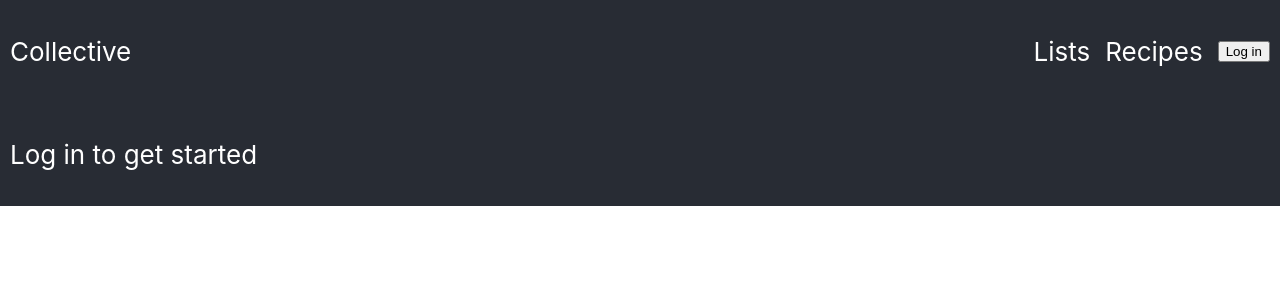
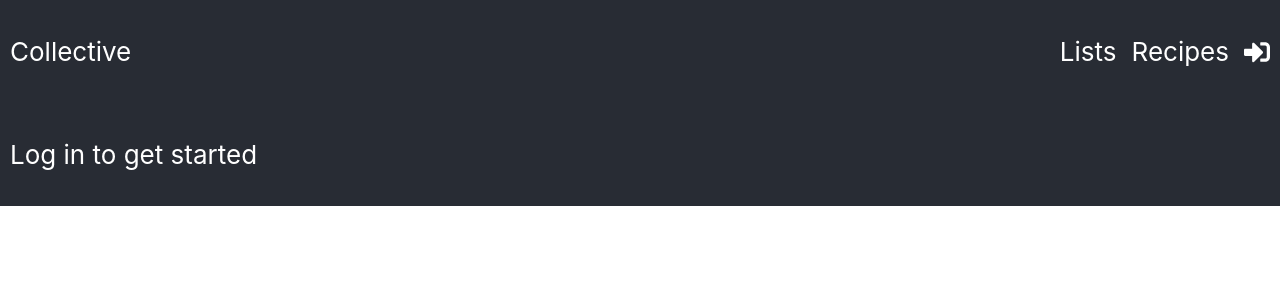
Before and after one commit to LauSam09/collective, a React (Create React App) app: page / in a window 1280 px wide. Shown: the top 300 px of the page. Built offline with nearby package versions, Linux system fonts and the light colour scheme; no server answers.

Commit message:
Add icons for signing in and out

```diff
--- a/package.json
+++ b/package.json
@@ -3,6 +3,9 @@
   "version": "0.1.0",
   "private": true,
   "dependencies": {
+    "@fortawesome/fontawesome-svg-core": "^1.2.32",
+    "@fortawesome/free-solid-svg-icons": "^5.15.1",
+    "@fortawesome/react-fontawesome": "^0.1.11",
     "@testing-library/jest-dom": "^4.2.4",
     "@testing-library/react": "^9.5.0",
     "@testing-library/user-event": "^7.2.1",
--- a/src/components/Navigation/Navigation.tsx
+++ b/src/components/Navigation/Navigation.tsx
@@ -1,9 +1,11 @@
 import React, { useContext } from "react"
+import { Link } from "react-router-dom"
+import { FontAwesomeIcon } from "@fortawesome/react-fontawesome"
+import { faSignInAlt, faSignOutAlt } from "@fortawesome/free-solid-svg-icons"
 
 import { AuthenticationContext } from "authentication/AuthenticationContext"
 
 import classes from "./Navigation.module.css"
-import { Link } from "react-router-dom"
 
 export default function Navigation() {
   const { authenticated, login, logout } = useContext(AuthenticationContext)
@@ -22,9 +24,9 @@ export default function Navigation() {
         </ul>
       </div>
       {authenticated ? (
-        <button onClick={logout}>Log out</button>
+        <FontAwesomeIcon icon={faSignOutAlt} onClick={logout} title="Log out" />
       ) : (
-        <button onClick={login}>Log in</button>
+        <FontAwesomeIcon icon={faSignInAlt} onClick={login} title="Log in" />
       )}
     </div>
   )
```
Also changed, not shown: 1 other file (tests, documents, lock files or other folders).
